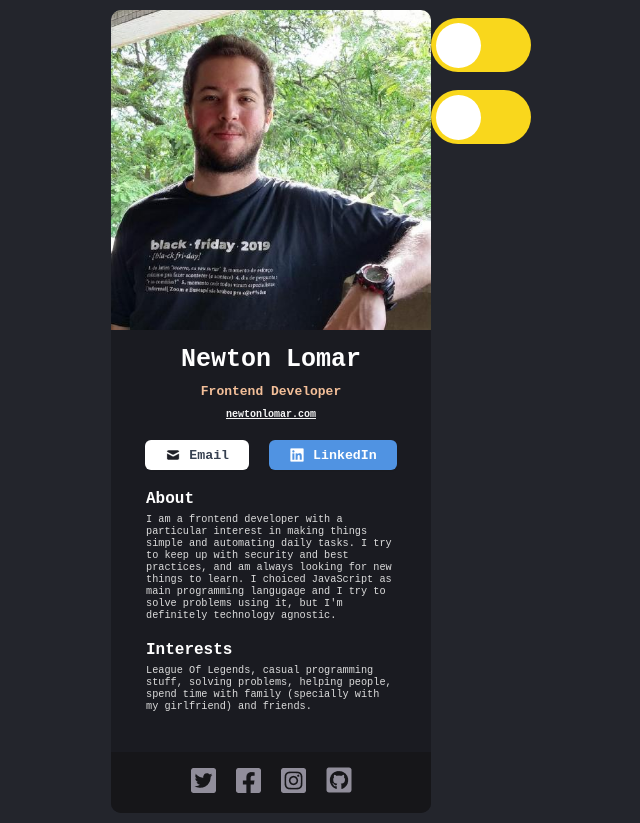
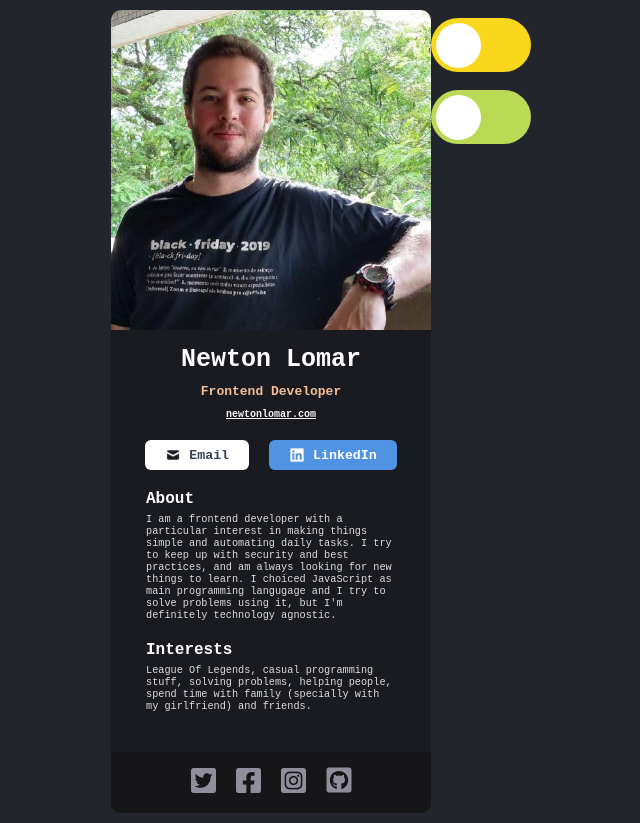
Before and after one commit to newlomar/digital-business-card, a React (Vite) app: page / in a window 1280 px wide. Shown: the whole page, without its empty margins (319-959 px from the left). Built offline with nearby package versions, Linux system fonts and the light colour scheme; a web font is replaced by a local one.

Commit message:
color adjusts

```diff
--- a/src/App.css
+++ b/src/App.css
@@ -152,7 +152,7 @@ input[type='checkbox'] {
   visibility: hidden;
 }
 
-label {
+.switchTheme {
   cursor: pointer;
   text-indent: -9999px;
   width: 100px;
@@ -161,6 +161,10 @@ label {
   display: block;
   border-radius: 50px;
   position: relative;
+}
+
+.design {
+  background: #bada55;
 }
 
 label:after {
@@ -179,6 +183,10 @@ input:checked + label {
   background: #00003f;
 }
 
+input:checked + .design {
+  background: #bada55;
+}
+
 input:checked + label:after {
   left: calc(100% - 5px);
   transform: translateX(-100%);
--- a/src/TypeCardButtons/TypeCardButtons.jsx
+++ b/src/TypeCardButtons/TypeCardButtons.jsx
@@ -1,10 +1,18 @@
 export default function TypeCardButtons() {
   return (
     <section>
-      <input type='checkbox' id='switchThemeColor' />
-      <label htmlFor='switchThemeColor'>Toggle</label>
-      <input type='checkbox' id='switchDesign' />
-      <label htmlFor='switchDesign'>Toggle</label>
+      <div>
+        <input type='checkbox' id='switchThemeColor' />
+        <label htmlFor='switchThemeColor' className='switchTheme'>
+          Toggle
+        </label>
+      </div>
+      <div>
+        <input type='checkbox' id='switchDesign' />
+        <label htmlFor='switchDesign' className='switchTheme design'>
+          Toggle
+        </label>
+      </div>
     </section>
   );
 }
```
